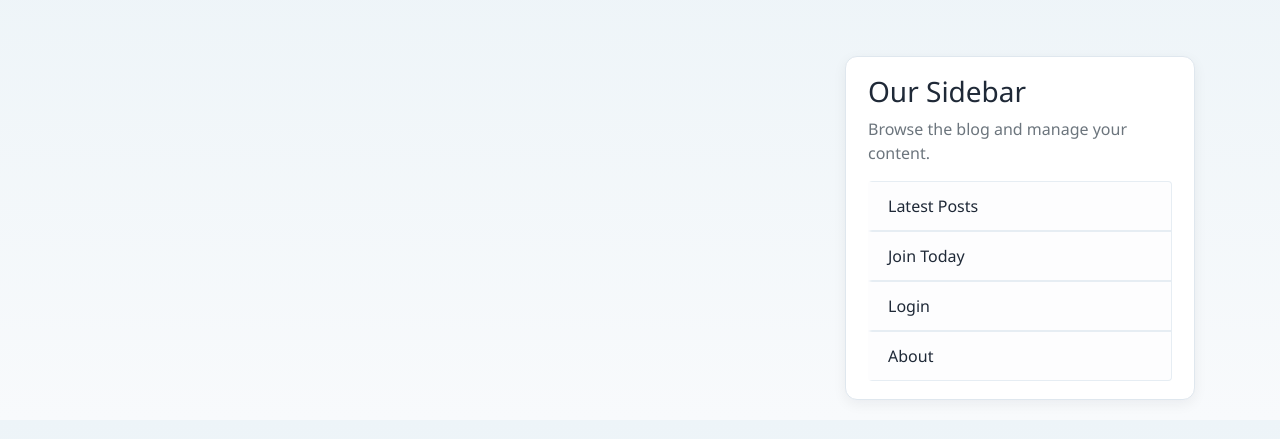
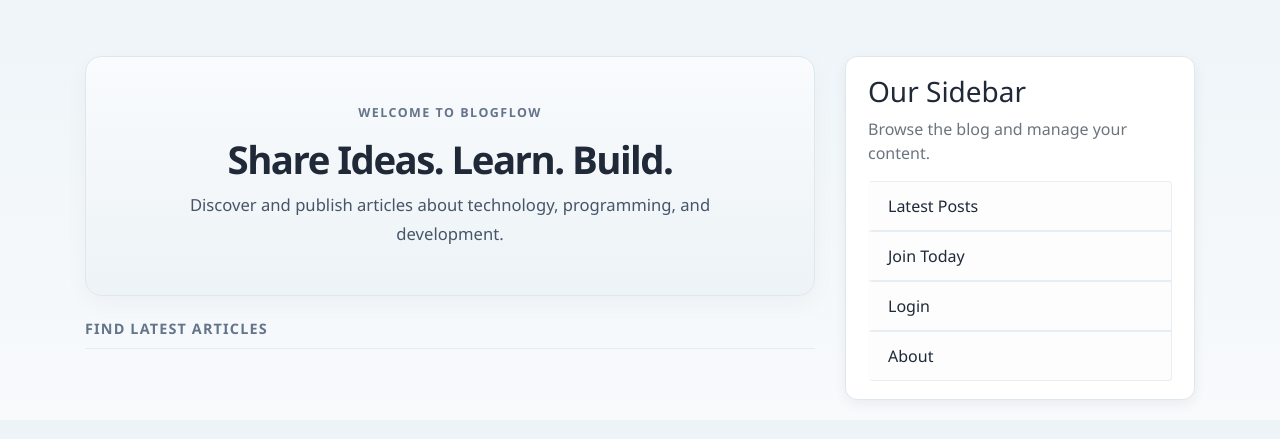
Before and after one commit to ShViNaY/Blog_creation-, a Django app: page / in a window 1280 px wide. Shown: the part 56-495 px from the top of the page. Run offline with Django 5.2, Linux system fonts and the light colour scheme; data that the repository does not hold is empty.

Commit message:
Fixed home page, default.jpg image

```diff
--- a/blog/static/blog/main.css
+++ b/blog/static/blog/main.css
@@ -163,6 +163,61 @@ a.article-title:hover {
   text-align: right;
 }
 
+.hero-section {
+  min-height: 240px;
+  display: flex;
+  flex-direction: column;
+  align-items: center;
+  justify-content: center;
+  text-align: center;
+  padding: 2.5rem 2rem;
+  margin-bottom: 1.25rem;
+  background: linear-gradient(180deg, #f9fbfd 0%, #edf3f7 100%);
+  border: 1px solid #dfe7ee;
+  border-radius: 16px;
+  box-shadow: 0 8px 24px rgba(15, 23, 42, 0.04);
+}
+
+.hero-kicker {
+  display: inline-block;
+  margin-bottom: 0.8rem;
+  font-size: 0.78rem;
+  font-weight: 700;
+  letter-spacing: 0.12em;
+  text-transform: uppercase;
+  color: #64748b;
+}
+
+.hero-title {
+  margin: 0 0 0.6rem;
+  font-size: clamp(2rem, 3vw, 2.8rem);
+  font-weight: 700;
+  color: #1f2937;
+  letter-spacing: -0.04em;
+}
+
+.hero-subtitle {
+  margin: 0;
+  font-size: 1.04rem;
+  line-height: 1.7;
+  color: #475569;
+  max-width: 620px;
+}
+
+.section-heading {
+  margin: 0 0 1rem;
+  padding-bottom: 0.5rem;
+  border-bottom: 1px solid #e5edf3;
+}
+
+.section-heading span {
+  font-size: 0.9rem;
+  font-weight: 700;
+  letter-spacing: 0.08em;
+  text-transform: uppercase;
+  color: #64748b;
+}
+
 /* Larger touch targets on small screens */
 @media (max-width: 576px) {
   .sidebar-link {
--- a/blog/templates/blog/home.html
+++ b/blog/templates/blog/home.html
@@ -1,11 +1,23 @@
 {% extends 'blog/base.html' %}
 {% block content %}
+    {% if page_obj.number == 1 %}
+        <div class="hero-section content-section text-center">
+            <span class="hero-kicker">Welcome to BlogFlow</span>
+            <h1 class="hero-title">Share Ideas. Learn. Build.</h1>
+            <p class="hero-subtitle">Discover and publish articles about technology, programming, and development.</p>
+        </div>
+
+        <div class="section-heading">
+            <span>Find Latest Articles</span>
+        </div>
+    {% endif %}
+
     {% for post in posts %}
         <!-- <h1>{{ post.title }}</h1>
         <p>By {{ post.author }} on {{ post.date_posted }}</p>
         <p>{{ post.content }}</p> -->
         <article class="media content-section">
-            <img class = "rounded-circle article-img" src="{{ post.author.profile.image.url }}" alt="">
+            <img class = "rounded-circle article-img" src="{{ post.author.profile.image_url }}" alt="">
         <div class="media-body">
             <div class="article-metadata">
                 <a class="mr-2" href="{% url 'user-posts' post.author.username %}">{{ post.author }}</a>
--- a/blog/templates/blog/post_detail.html
+++ b/blog/templates/blog/post_detail.html
@@ -1,7 +1,7 @@
 {% extends 'blog/base.html' %}
 {% block content %}
     <article class="media content-section">
-        <img class = "rounded-circle article-img" src="{{ object.author.profile.image.url }}" alt="">
+        <img class = "rounded-circle article-img" src="{{ object.author.profile.image_url }}" alt="">
     <div class="media-body">
         <div class="article-metadata">
             <a class="mr-2" href="{% url 'user-posts' object.author.username %}">{{ object.author }}</a>
--- a/blog/templates/blog/user_posts.html
+++ b/blog/templates/blog/user_posts.html
@@ -6,7 +6,7 @@
         <p>By {{ post.author }} on {{ post.date_posted }}</p>
         <p>{{ post.content }}</p> -->
         <article class="media content-section">
-            <img class = "rounded-circle article-img" src="{{ post.author.profile.image.url }}" alt="">
+            <img class = "rounded-circle article-img" src="{{ post.author.profile.image_url }}" alt="">
         <div class="media-body">
             <div class="article-metadata">
                 <a class="mr-2" href="{% url 'user-posts' post.author.username %}">{{ post.author }}</a>
--- a/users/templates/users/profile.html
+++ b/users/templates/users/profile.html
@@ -3,7 +3,7 @@
 {% block content %}
     <div class="content-section">
       <div class="media">
-        <img class="rounded-circle account-img" src="{{ user.profile.image.url }}">
+        <img class="rounded-circle account-img" src="{{ user.profile.image_url }}">
         <div class="media-body">
           <h2 class="account-heading">{{ user.username }}</h2>
           <p class="text-secondary">{{ user.email }}</p>
```
Also changed, not shown: users/models.py (+20 -6 lines).
